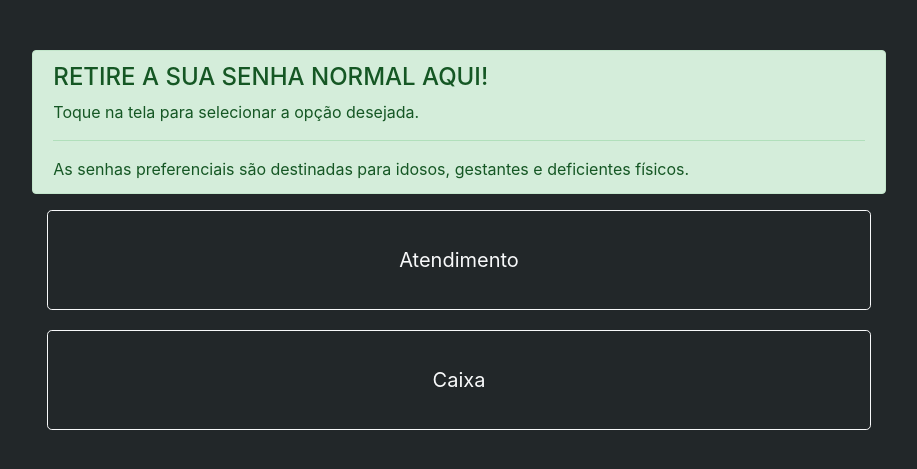
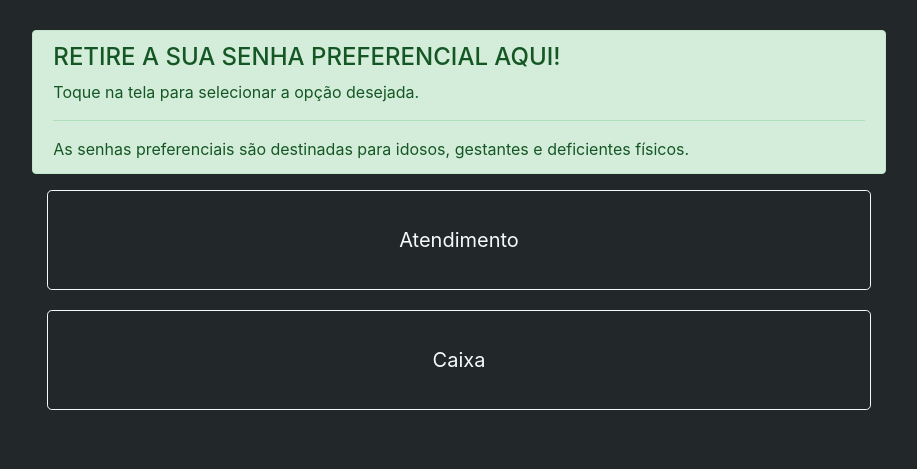
Before and after one commit to danfigueroa/token, a PHP site: page /preferencial.html in a window 1280 px wide. Shown: the part 56-525 px from the top of the page, without its empty margins (181-1098 px from the left). Run offline with PHP 8.4, Linux system fonts and the light colour scheme.

Commit message:
javascript

```diff
--- a/css/styles.css
+++ b/css/styles.css
@@ -3,7 +3,7 @@ body {
 }
 
 .main {
-    margin-top: 50px;
+    margin-top: 30px;
 }
 
 .botao {
--- a/preferencial.html
+++ b/preferencial.html
@@ -28,20 +28,36 @@
         <div class="row">
 
             <div class="alert alert-success offset-md-2 col-md-8" role="alert">
-                <h4 class="alert-heading">RETIRE A SUA SENHA NORMAL AQUI!</h4>
+                <h4 class="alert-heading">RETIRE A SUA SENHA PREFERENCIAL AQUI!</h4>
                 <p class="align-middle">Toque na tela para selecionar a opção desejada.</p>
                 <hr>
                 <p class="mb-0">As senhas preferenciais são destinadas para idosos, gestantes e deficientes físicos.</p>
             </div>
 
           <div class="offset-md-2 col-md-8">
-                <a href="atendimento.html">
-                  <button type="button" class="btn btn-outline-light btn-lg btn-block botao">Atendimento</button>
-                </a>
 
-                <a href="caixa.html">
-                <button type="button" class="btn btn-outline-light btn-lg btn-block botao">Caixa</button>
-              </a>
+                  <button type="button" class="btn btn-outline-light btn-lg btn-block botao" onclick="atendimentoPreferencial()">Atendimento</button>
+
+
+                <script>
+                  function atendimentoPreferencial() {
+                    var atendimento = 100;
+                    alert("PAT" + atendimento);
+                    atendimento ++;
+                  }
+                  </script>
+
+
+                <button type="button" class="btn btn-outline-light btn-lg btn-block botao" onclick="caixaPreferencial()">Caixa</button>
+
+
+              <script>
+                function caixaPreferencial() {
+                  var caixa = 100;
+                    alert("PCX" + caixa);
+                    caixa ++;
+                }
+                </script>
 
               </div>
 
```
Also changed, not shown: normal.html (+18 -2 lines).
